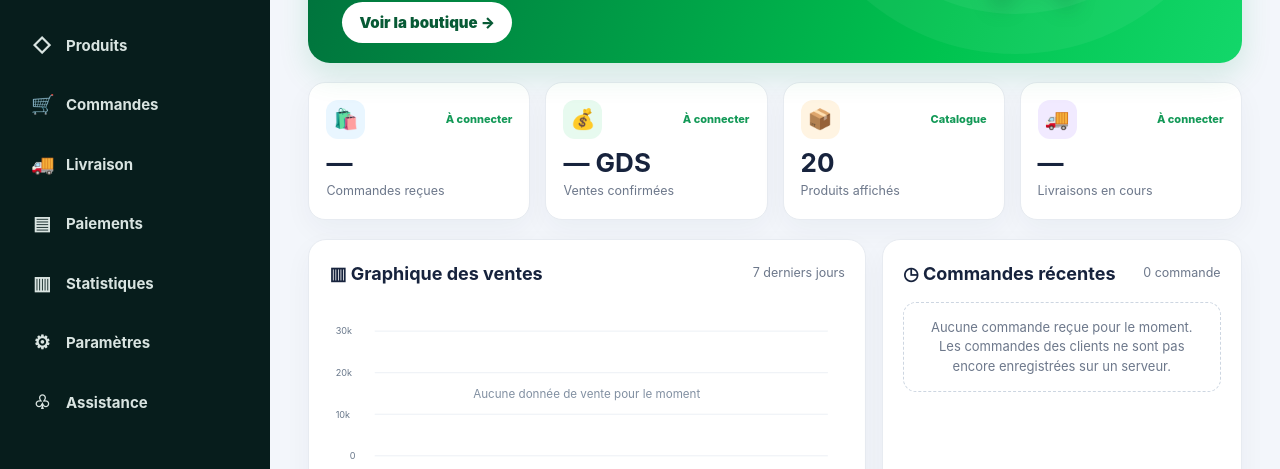
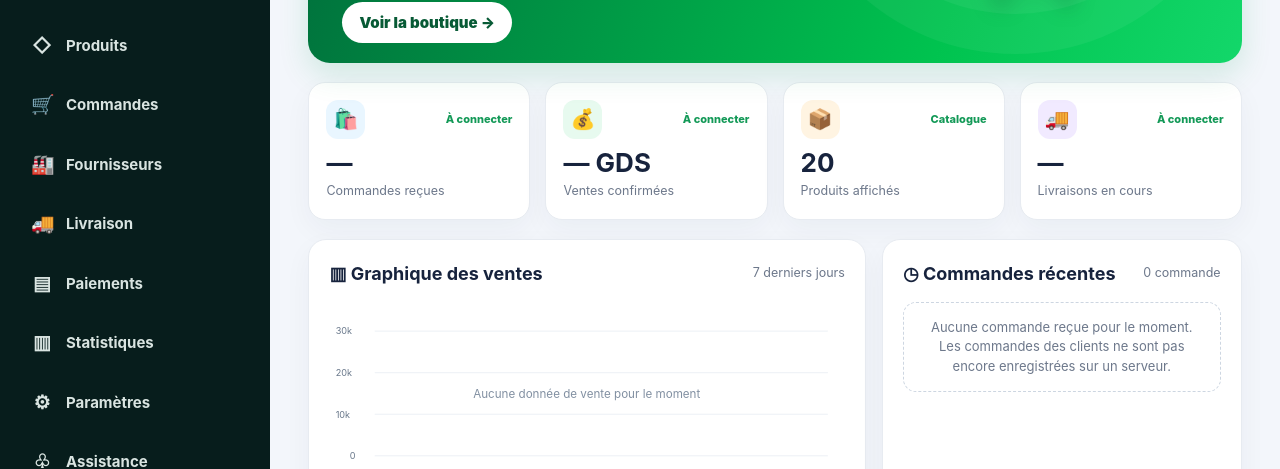
Before and after one commit to Roodney1/Haiti-store, a plain HTML site: page admin.html in a window 1280 px wide. Shown: the part 331-800 px from the top of the page. Drawn offline with Linux system fonts and the light colour scheme.

Commit message:
Ajouter un accès dédié à la gestion des fournisseurs

```diff
--- a/admin.html
+++ b/admin.html
@@ -15,6 +15,7 @@
 <a href="index.html"><span class="mi">▣</span>Ma boutique</a>
 <a href="index.html#catalogue"><span class="mi">◇</span>Produits</a>
 <a href="#orders"><span class="mi">🛒</span>Commandes</a>
+<a href="fournisseurs.html"><span class="mi">🏭</span>Fournisseurs</a>
 <a href="#delivery"><span class="mi">🚚</span>Livraison</a>
 <a href="#payments"><span class="mi">▤</span>Paiements</a>
 <a href="#statistics"><span class="mi">▥</span>Statistiques</a>
```
